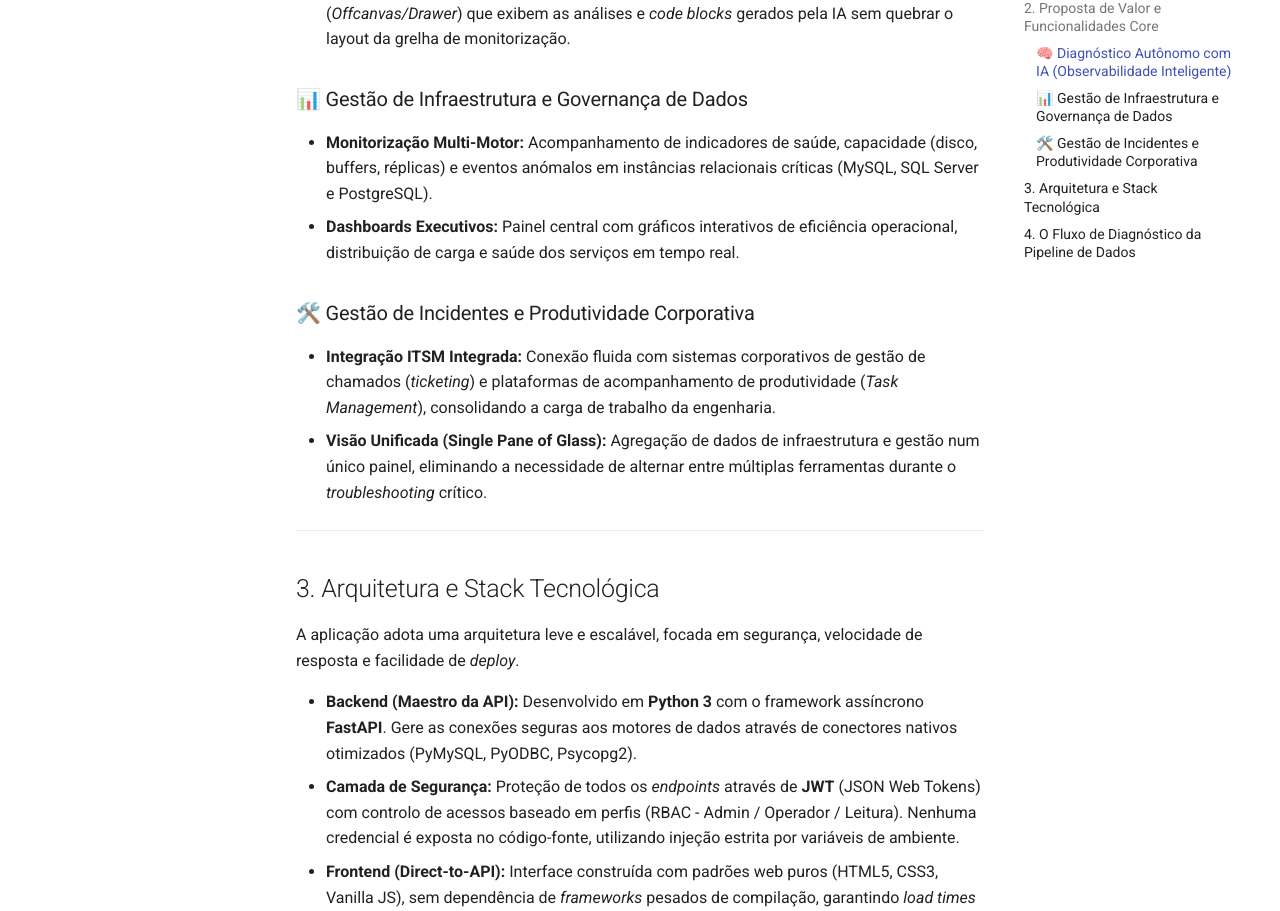
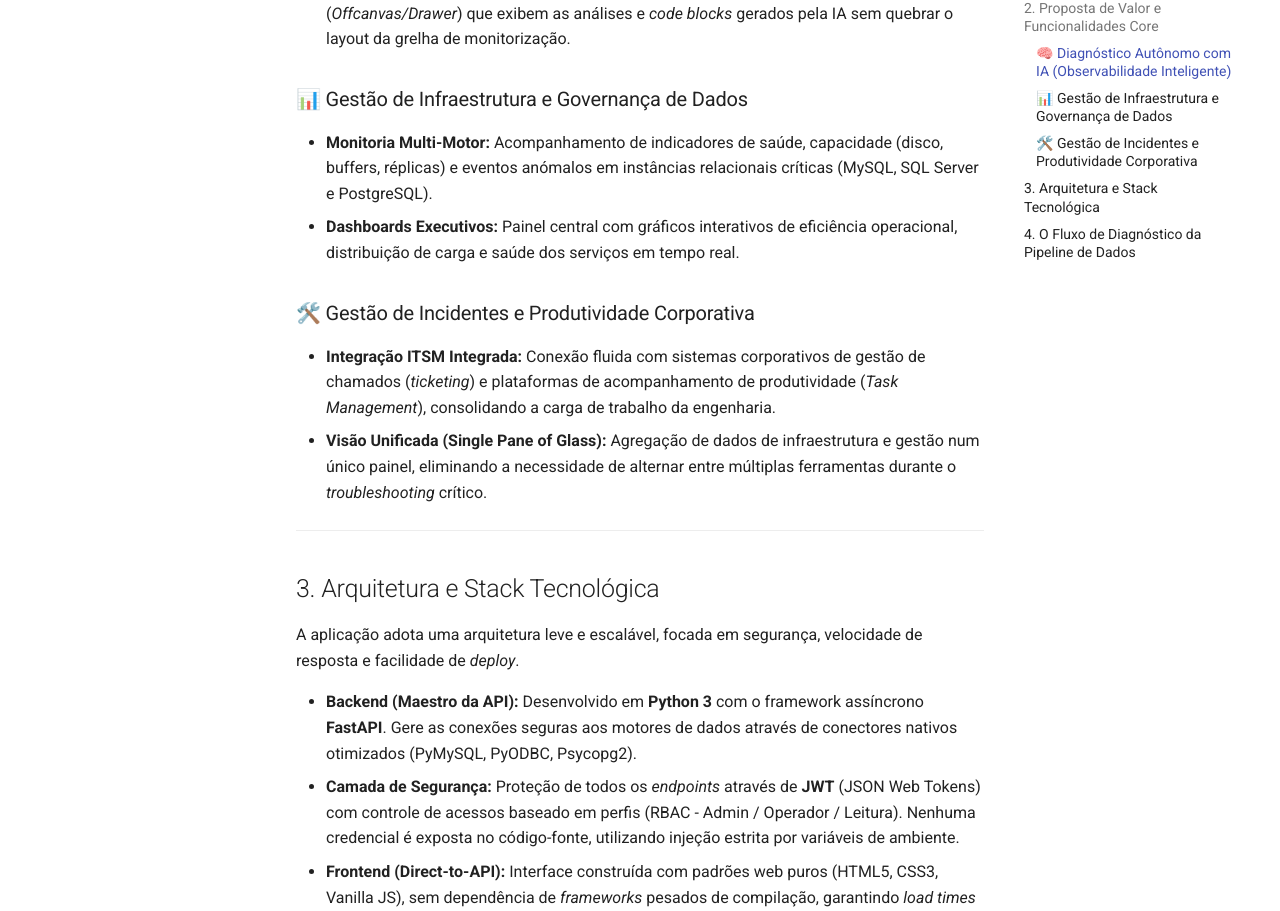
Before and after one commit to Allanao88/portfolio-docs, an MkDocs documentation site: the page built from docs/projetos/portal-monitorizacao.md, in a window 1280 px wide and 1400 px high, scrolled down 746 px. Shown: the part 127-1038 px from the top of the window. Built offline with MkDocs 1.6.1 and Material for MkDocs 9.7.7, drawn with Linux system fonts in a browser that asks for light colours.

Commit message:
Atualiza termos em portal-monitorizacao.md
Substitui 'Monitorização' por 'Monitoria' e corrige 'controlo' para 'controle' na seção de Gestão de Infraestrutura.

```diff
--- a/docs/projetos/portal-monitorizacao.md
+++ b/docs/projetos/portal-monitorizacao.md
@@ -16,7 +16,7 @@ O grande diferencial arquitetural da plataforma é a integração nativa com um
 *   **Leitura Imersiva para Engenheiros:** Interface otimizada com painéis laterais dinâmicos (*Offcanvas/Drawer*) que exibem as análises e *code blocks* gerados pela IA sem quebrar o layout da grelha de monitorização.
 
 ### 📊 Gestão de Infraestrutura e Governança de Dados
-*   **Monitorização Multi-Motor:** Acompanhamento de indicadores de saúde, capacidade (disco, buffers, réplicas) e eventos anómalos em instâncias relacionais críticas (MySQL, SQL Server e PostgreSQL).
+*   **Monitoria Multi-Motor:** Acompanhamento de indicadores de saúde, capacidade (disco, buffers, réplicas) e eventos anómalos em instâncias relacionais críticas (MySQL, SQL Server e PostgreSQL).
 *   **Dashboards Executivos:** Painel central com gráficos interativos de eficiência operacional, distribuição de carga e saúde dos serviços em tempo real.
 
 ### 🛠️ Gestão de Incidentes e Produtividade Corporativa
@@ -30,7 +30,7 @@ O grande diferencial arquitetural da plataforma é a integração nativa com um
 A aplicação adota uma arquitetura leve e escalável, focada em segurança, velocidade de resposta e facilidade de *deploy*.
 
 *   **Backend (Maestro da API):** Desenvolvido em **Python 3** com o framework assíncrono **FastAPI**. Gere as conexões seguras aos motores de dados através de conectores nativos otimizados (PyMySQL, PyODBC, Psycopg2).
-*   **Camada de Segurança:** Proteção de todos os *endpoints* através de **JWT** (JSON Web Tokens) com controlo de acessos baseado em perfis (RBAC - Admin / Operador / Leitura). Nenhuma credencial é exposta no código-fonte, utilizando injeção estrita por variáveis de ambiente.
+*   **Camada de Segurança:** Proteção de todos os *endpoints* através de **JWT** (JSON Web Tokens) com controle de acessos baseado em perfis (RBAC - Admin / Operador / Leitura). Nenhuma credencial é exposta no código-fonte, utilizando injeção estrita por variáveis de ambiente.
 *   **Frontend (Direct-to-API):** Interface construída com padrões web puros (HTML5, CSS3, Vanilla JS), sem dependência de *frameworks* pesados de compilação, garantindo *load times* na casa dos milissegundos. Utiliza *Chart.js* para renderização estatística de alta fidelidade.
 *   **Motor de Inteligência Artificial:** Infraestrutura Dockerizada executando o Ollama Server em instâncias dedicadas.
 
```
